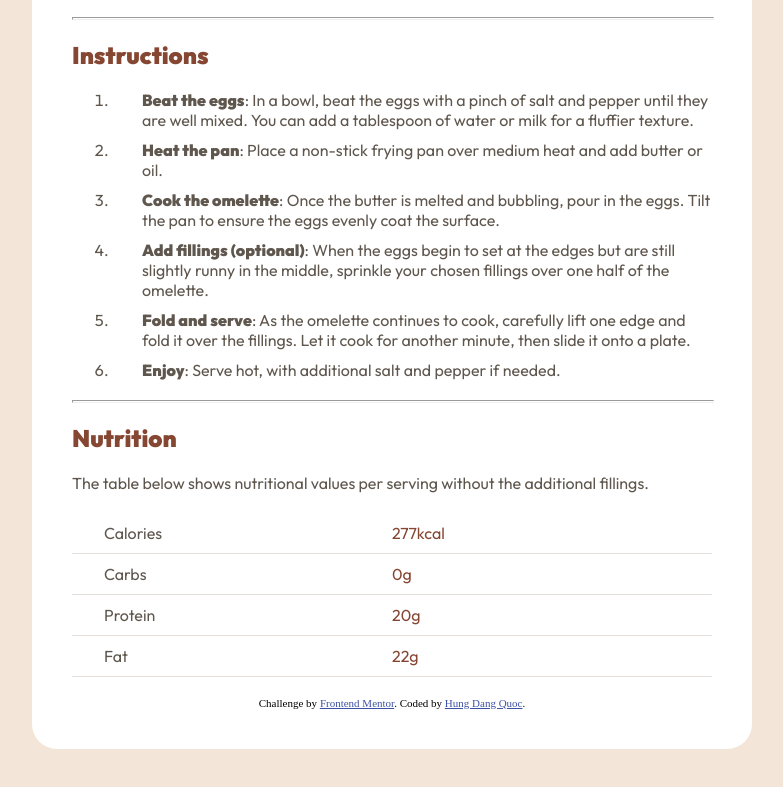
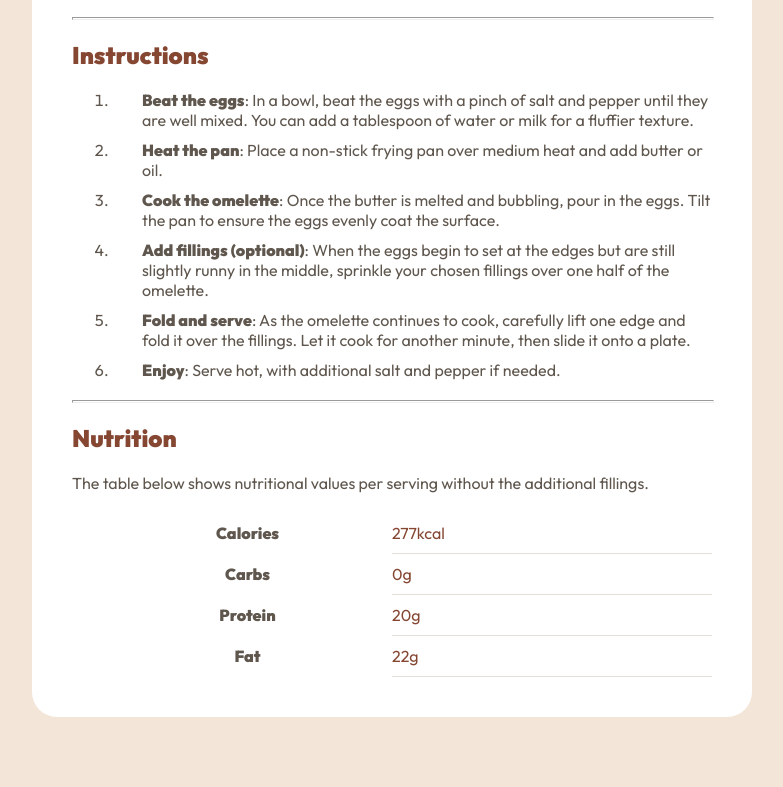
Before and after one commit to Cheemsonka/recipepage, a plain HTML site: page index.html in a window 1280 px wide. Shown: the part 1008-1795 px from the top of the page, without its empty margins (248-1031 px from the left). Drawn offline with Linux system fonts and the light colour scheme.

Commit message:
Update project

```diff
--- a/index.html
+++ b/index.html
@@ -78,26 +78,22 @@
       <p>The table below shows nutritional values per serving without the additional fillings.</p>
       <table>
         <tr>
-          <td class="bold-left"> Calories</td>
+          <th class="bold-left"> Calories</th>
           <td class="bold">277kcal</td>
         </tr>
         <tr>
-          <td class="bold-left">Carbs</td>
+          <th class="bold-left">Carbs</th>
           <td class="bold">0g</td>
         </tr>
         <tr>
-          <td class="bold-left">Protein</td>
+          <th class="bold-left">Protein</th>
           <td class="bold">20g</td>
         </tr>
         <tr>
-          <td class="bold-left">Fat</td>
+          <th class="bold-left">Fat</th>
           <td class="bold">22g</td>
         </tr>
       </table>
-      <div class="attribution">
-        Challenge by <a href="https://www.frontendmentor.io?ref=challenge" target="_blank">Frontend Mentor</a>.
-        Coded by <a href="#">Hung Dang Quoc</a>.
-      </div>
     </div>
   </div>
 
```
Also changed, not shown: 1 other file.
